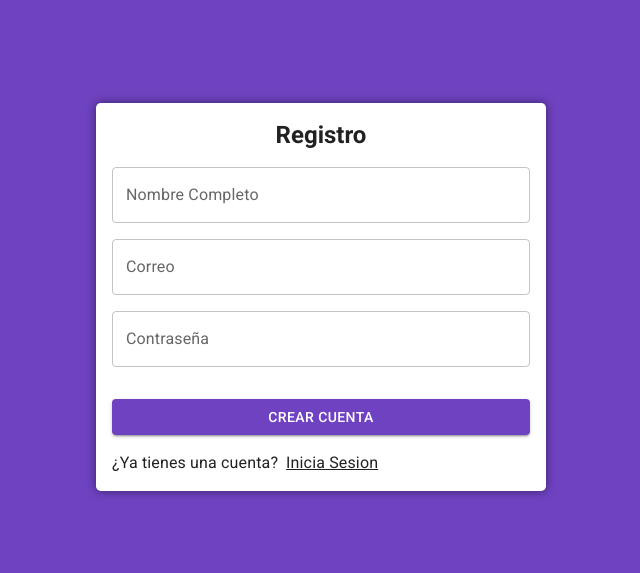
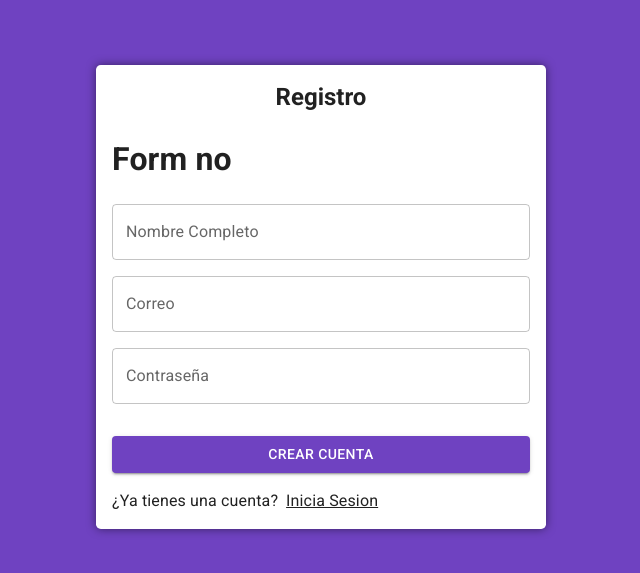
Before and after one commit to renatosoca/Diary-React, a React (Vite) app: page /auth/register in a window 1280 px wide. Shown: the part 103-676 px from the top of the page, without its empty margins (319-959 px from the left). Built offline with nearby package versions, Linux system fonts and the light colour scheme.

Commit message:
validaciones del formulario

```diff
--- a/src/firebase/providers.js
+++ b/src/firebase/providers.js
@@ -2,6 +2,9 @@ import { GoogleAuthProvider, signInWithPopup } from 'firebase/auth';
 import { firebaseAuth } from './config';
 
 const googleProvider = new GoogleAuthProvider();
+googleProvider.setCustomParameters({
+  prompt: 'select_account'
+});
 
 export const singInWidthGoogle = async () => {
   try {
--- a/src/hooks/useForm.js
+++ b/src/hooks/useForm.js
@@ -1,7 +1,16 @@
-import { useState } from "react";
+import { useEffect, useMemo, useState } from "react";
 
-export const useForm = (initialForm = {}) => {
-  const [formState, setFormState] = useState(initialForm);
+export const useForm = ( initialForm = {}, formValidations = {} ) => {
+  const [ formState, setFormState ] = useState( initialForm );
+  const [ formValidation, setFormValidation ] = useState( {} );
+
+  useEffect(() => {
+    createValidators();
+  }, [formState]);
+
+  const isFormValid = useMemo( () => {
+    return Object.keys( formValidation ).every( key => formValidation[key] === null );
+  }, [ formValidation ] )
 
   const onInputChange = ({ target }) => {
     const { name, value } = target;
@@ -15,10 +24,23 @@ export const useForm = (initialForm = {}) => {
     setFormState(initialForm);
   };
 
+  const createValidators = () => {
+    const formCheckedValues = {};
+
+    for (const formField of Object.keys( formValidations )) {
+      const [ fn, errorMessage = 'Este Campo es Requerido'] = formValidations[formField];
+      formCheckedValues[ `${ formField }Valid` ] = fn( formState[formField] ) ? null : errorMessage;
+      setFormValidation( formCheckedValues );
+    }
+  }
+
   return {
     ...formState,
     formState,
     onInputChange,
     onResetForm,
+    ...formValidation,
+    formValidation,
+    isFormValid
   };
 };
--- a/src/pages/auth/LoginPage.jsx
+++ b/src/pages/auth/LoginPage.jsx
@@ -1,5 +1,6 @@
+import { useMemo } from 'react';
 import { Link as RouterLink } from 'react-router-dom';
-import { useDispatch } from 'react-redux';
+import { useDispatch, useSelector } from 'react-redux';
 
 import { Google } from '@mui/icons-material';
 import { Grid, Typography, TextField, Button, Link } from '@mui/material';
@@ -10,11 +11,15 @@ import { checkingAuthenticate, startGoogleLogin } from '../../store/auth';
 
 export const LoginPage = () => {
 
+  const { status } = useSelector( state => state.auth );
+
   const { email, password, onInputChange, formState } = useForm({
     email: 'correo@correo.com',
     password: '123456',
   });
   const dispach = useDispatch();
+
+  const isAuthenticating = useMemo( () => status === 'checking', [status] );
 
   const handleSubmit = (e) => {
     e.preventDefault();
@@ -56,6 +61,7 @@ export const LoginPage = () => {
           <Grid container spacing={2} sx={{ mb:2, mt: 1 }} >
             <Grid item xs={ 12 } md={ 6 } >
               <Button
+                disabled={ isAuthenticating }
                 variant='contained'
                 type='submit'
                 fullWidth
@@ -66,6 +72,7 @@ export const LoginPage = () => {
 
             <Grid item xs={ 12 } md={ 6 } >
               <Button
+                disabled={ isAuthenticating }
                 variant='contained'
                 type='button'
                 onClick={ handleGoogleLogin }
--- a/src/pages/auth/RegisterPage.jsx
+++ b/src/pages/auth/RegisterPage.jsx
@@ -1,29 +1,87 @@
 import { Link as RouterLink } from 'react-router-dom';
+import { useState } from 'react';
 
 import { Grid, Typography, TextField, Button, Link } from '@mui/material';
 import { AuthLayout } from '../../layout';
+import { useForm } from '../../hooks';
 
 export const RegisterPage = () => {
+  const [ formSubmitted, setFormSubmitted ] = useState( false )
+
+  const formData = {
+    email: '',
+    password: '',
+    displayName: '',
+  };
+
+  const formValidations = {
+    email: [ (value) => value.includes('@'), 'Tiene que ser un email valido.' ],
+    password: [ (value) => value.length > 5, 'La contraseña debe tener al menos 6 caracteres.' ],
+    displayName: [ (value) => value.length > 2, 'El nombre debe tener al menos 3 caracteres.' ],
+  };
+
+  const { displayName, email, password, onInputChange, isFormValid, displayNameValid, emailValid, passwordValid } = useForm( formData, formValidations );
+
+  const handleSubmit = (e) => {
+    e.preventDefault();
+    setFormSubmitted( true );
+  }
+
   return (
     <AuthLayout title='Registro' >
-      <form>
+      <h1>Form { isFormValid ? 'yes': 'no' }</h1>
+      <form onSubmit={ handleSubmit } >
         <Grid container>
 
           <Grid item xs={12} sx={{ mb: 2 }}>
-            <TextField label="Nombre Completo" type="text" placeholder="Tu nombre" fullWidth />
+            <TextField
+              label="Nombre Completo"
+              type="text"
+              placeholder="Tu nombre"
+              fullWidth
+              name='displayName'
+              value={ displayName }
+              onChange={ onInputChange }
+              error = { !!displayNameValid && formSubmitted }
+              helperText = { formSubmitted && displayNameValid }
+            />
           </Grid>
 
           <Grid item xs={12} sx={{ mb: 2 }}>
-            <TextField label="Correo" type="email" placeholder="correo@correo.com" fullWidth />
+            <TextField
+              label="Correo"
+              type="email"
+              placeholder="correo@correo.com"
+              fullWidth
+              name='email'
+              value={ email }
+              onChange={ onInputChange }
+              error = { !!emailValid && formSubmitted }
+              helperText = { formSubmitted && emailValid }
+            />
           </Grid>
 
           <Grid item xs={12} sx={{ mb: 1 }}>
-            <TextField label="Contraseña" type="password" placeholder="Contraseña" fullWidth />
+            <TextField
+              label="Contraseña"
+              type="password"
+              placeholder="Contraseña"
+              fullWidth
+              name='password'
+              value={ password }
+              onChange={ onInputChange }
+              error = { !!passwordValid && formSubmitted }
+              helperText = { formSubmitted && passwordValid }
+            />
           </Grid>
 
           <Grid container spacing={2} sx={{ mb:2, mt: 1 }} >
             <Grid item xs={ 12 } >
-              <Button variant='contained' fullWidth >
+              <Button
+                type='submit'
+                variant='contained'
+                fullWidth
+              >
                 Crear Cuenta
               </Button>
             </Grid>
```
